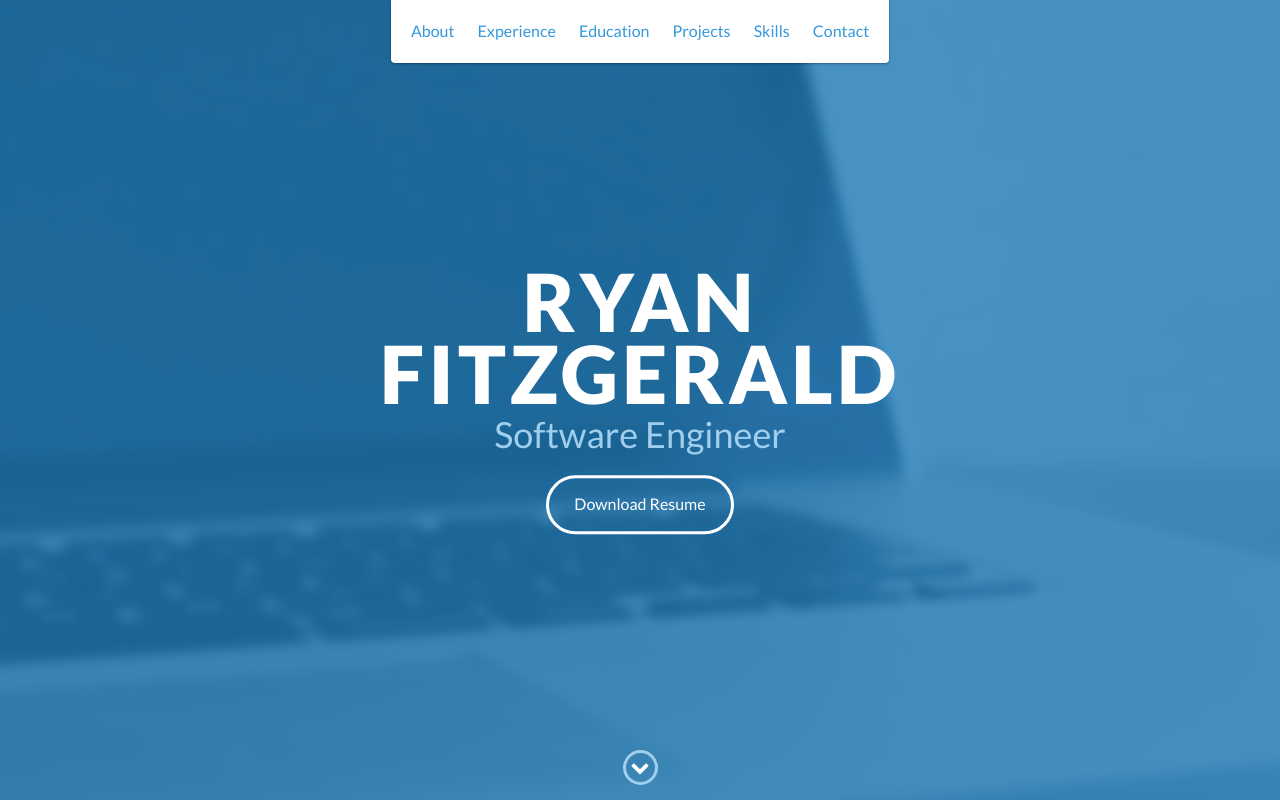
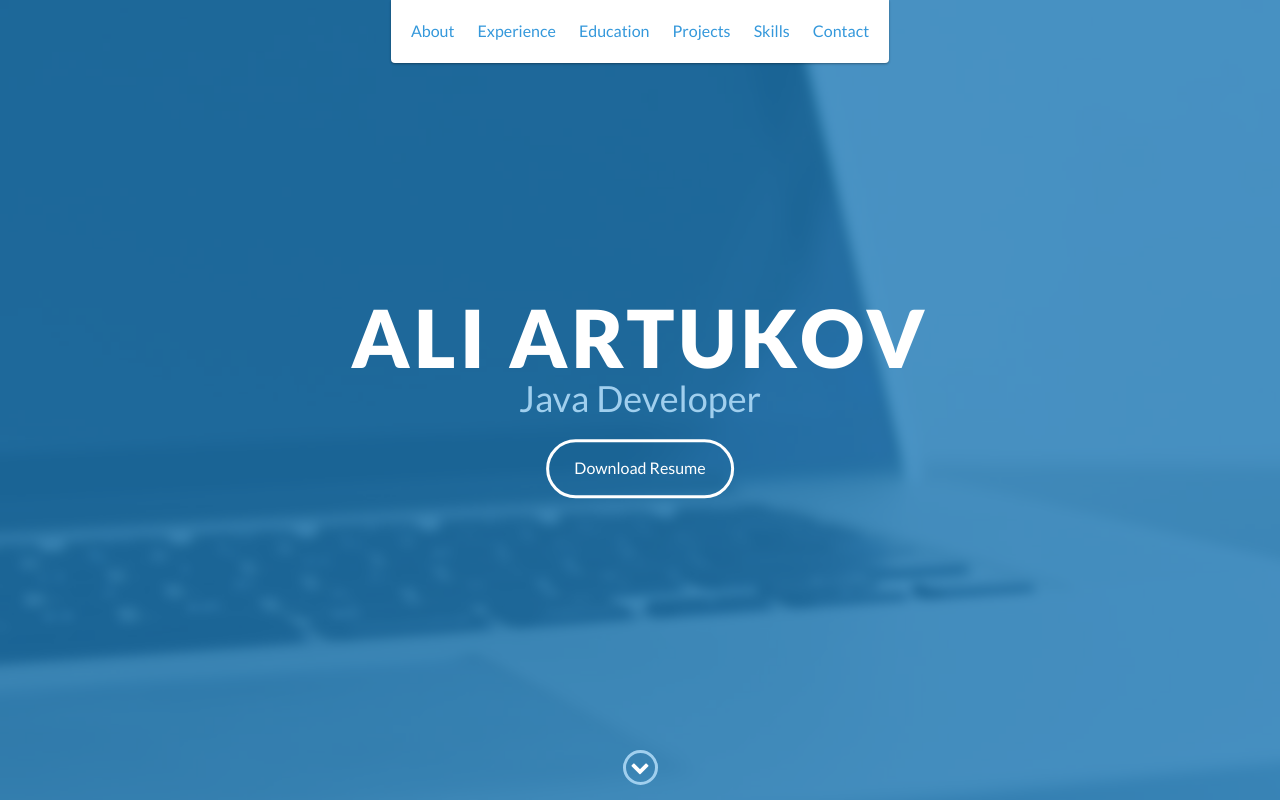
Before and after one commit to AliArtukov/aliartukov.github.io, a website: page index.html in a window 1280 px wide. Shown: the top 800 px of the page. Drawn offline with nearby package versions, Linux system fonts and the light colour scheme.

Commit message:
change FL

```diff
--- a/index.html
+++ b/index.html
@@ -48,8 +48,8 @@
 
     <div id="lead">
         <div id="lead-content">
-            <h1>Ryan Fitzgerald</h1>
-            <h2>Software Engineer</h2>
+            <h1>Ali Artukov</h1>
+            <h2>Java Developer</h2>
             <a href="cv/Artukov Ali.pdf" class="btn-rounded-white">Download Resume</a>
         </div>
         <!-- End #lead-content -->
```
